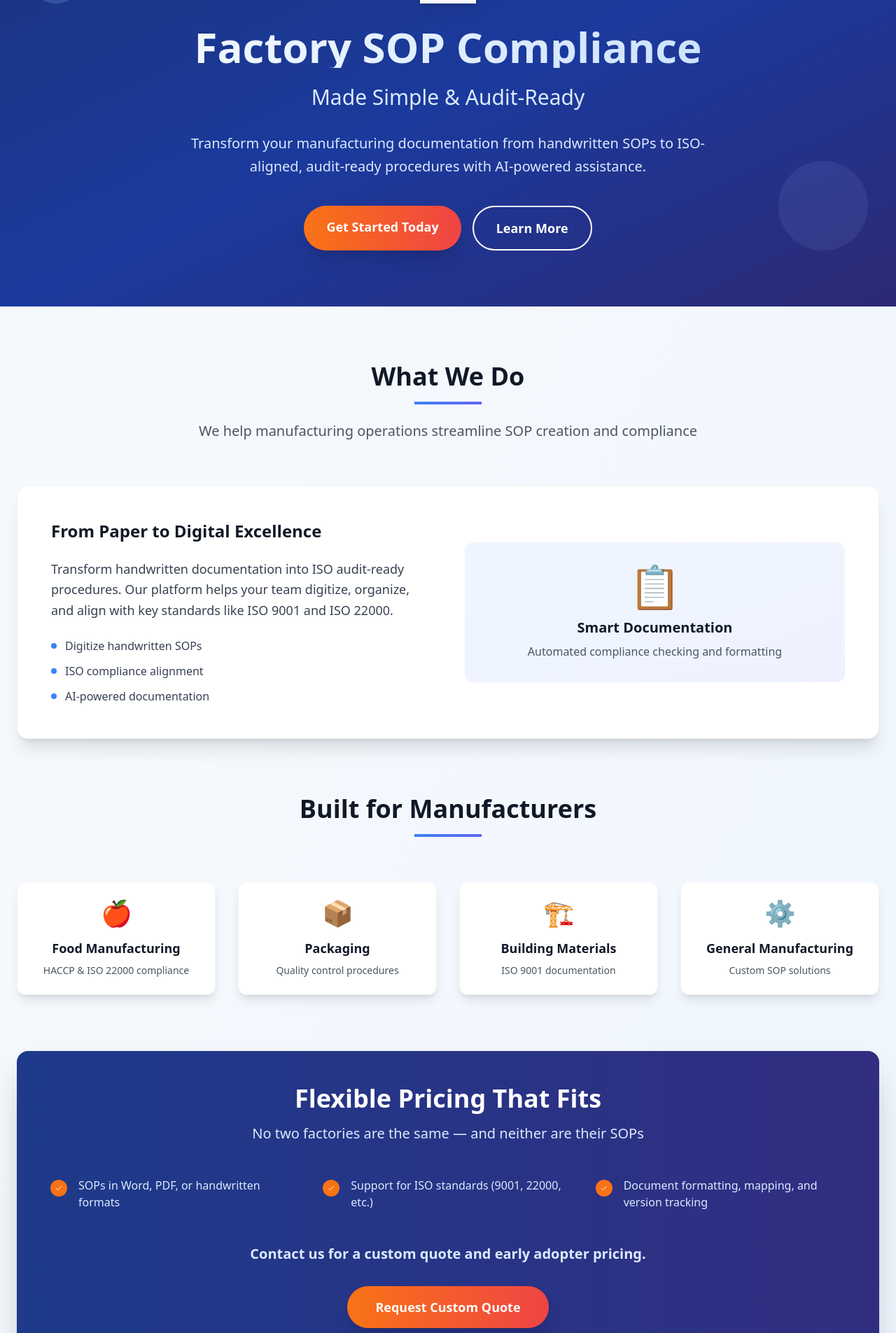
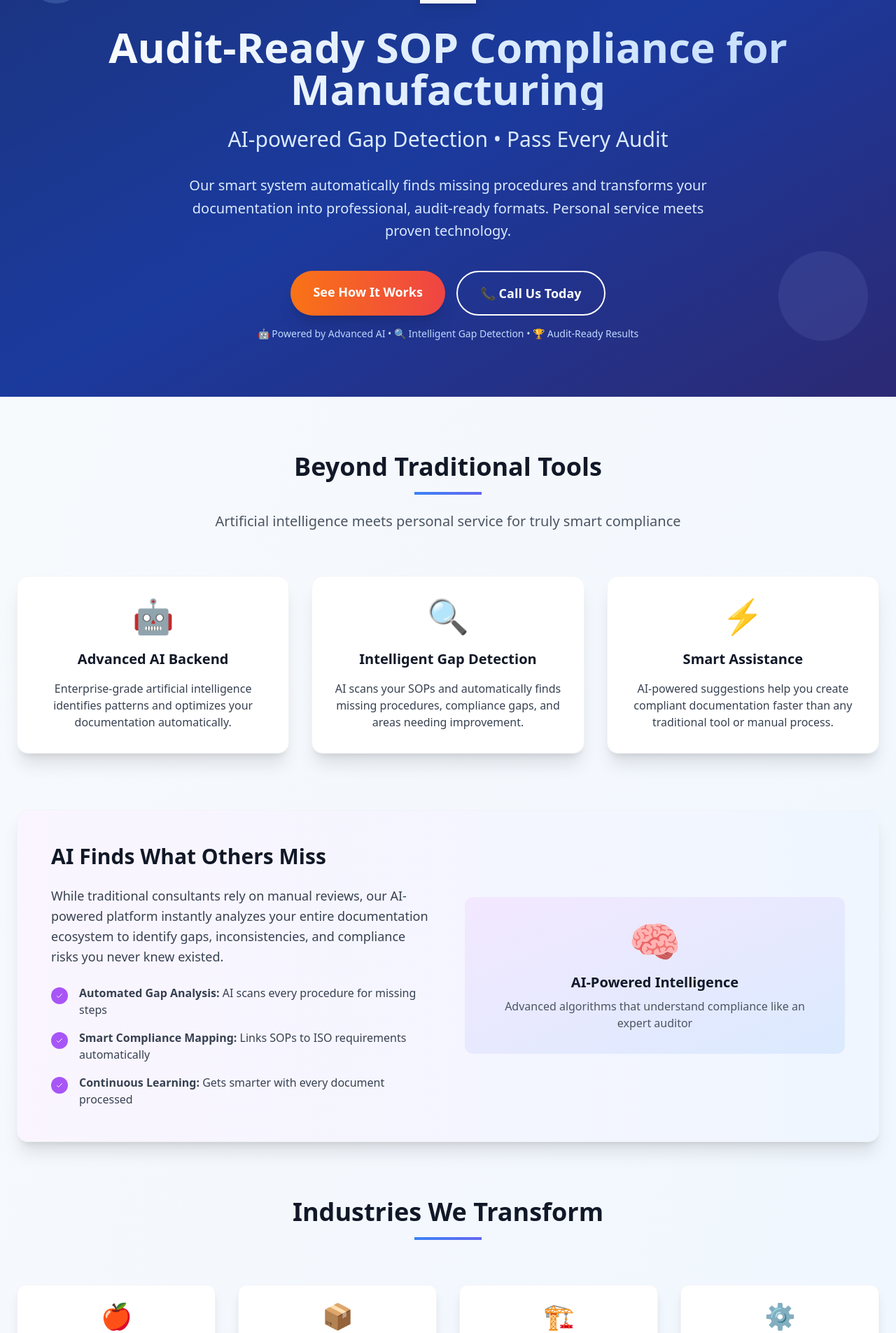
Before and after one commit to gayan415/auditsready, a Next.js app: page / in a window 1280 px wide. Shown: the part 155-2060 px from the top of the page at 70% size. Built offline with nearby package versions, Linux system fonts and the light colour scheme.

Commit message:
This looks good

```diff
--- a/pages/index.js
+++ b/pages/index.js
@@ -1,12 +1,60 @@
 
 import Head from 'next/head'
+import { useState } from 'react'
+
+// Phone Reveal Component
+function PhoneReveal({ buttonStyle, buttonText = "📞 Call Us", displayStyle = "" }) {
+  const [showPhone, setShowPhone] = useState(false);
+
+  const handleClick = () => {
+    setShowPhone(true);
+  };
+
+  if (showPhone) {
+    return (
+      <a
+        href="tel:+1-403-404-4643"
+        className={buttonStyle}
+      >
+        📞 +1 (403) 404-4643
+      </a>
+    );
+  }
+
+  return (
+    <button
+      onClick={handleClick}
+      className={buttonStyle}
+    >
+      {buttonText}
+    </button>
+  );
+}
+
+// Simple Phone Display Component for Footer
+function PhoneDisplay() {
+  const [showPhone, setShowPhone] = useState(false);
+
+  if (showPhone) {
+    return <span>📞 +1 (403) 404-4643</span>;
+  }
+
+  return (
+    <button
+      onClick={() => setShowPhone(true)}
+      className="underline hover:text-gray-100 transition-colors"
+    >
+      📞 Click for Phone
+    </button>
+  );
+}
 
 export default function Home() {
   return (
     <div className="bg-gradient-to-br from-slate-50 to-blue-50 min-h-screen">
       <Head>
-        <title>AuditsReady – Factory Compliance Made Simple</title>
-        <meta name="description" content="Get your manufacturing SOPs audit-ready with minimal effort. Flexible ISO-aligned documentation, AI-supported, and custom pricing." />
+        <title>AuditsReady – AI-Powered Factory Compliance</title>
+        <meta name="description" content="AI-powered SOP compliance platform with intelligent backend. Automatically finds gaps and transforms documentation with intelligent assistance." />
       </Head>
 
       {/* Hero Section */}
@@ -21,26 +69,30 @@ export default function Home() {
             />
           </div>
           <h1 className="text-5xl md:text-6xl font-bold mb-6 bg-gradient-to-r from-white to-blue-200 bg-clip-text text-transparent">
-            Factory SOP Compliance
+            Audit-Ready SOP Compliance for Manufacturing
           </h1>
           <h2 className="text-2xl md:text-3xl font-light mb-8 text-blue-100">
-            Made Simple & Audit-Ready
+            AI-powered Gap Detection • Pass Every Audit
           </h2>
           <p className="text-xl max-w-3xl mx-auto mb-10 text-blue-100 leading-relaxed">
-            Transform your manufacturing documentation from handwritten SOPs to ISO-aligned,
-            audit-ready procedures with AI-powered assistance.
+            Our smart system automatically finds missing procedures and transforms your documentation
+            into professional, audit-ready formats. Personal service meets proven technology.
           </p>
           <div className="flex flex-col sm:flex-row gap-4 justify-center">
             <a
               href="mailto:info@auditsready.com"
               className="inline-block bg-gradient-to-r from-orange-500 to-red-500 text-white px-8 py-4 rounded-full text-lg font-semibold shadow-xl hover:shadow-2xl transform hover:scale-105 transition-all duration-300"
             >
-              Get Started Today
+              See How It Works
             </a>
-            <button className="inline-block border-2 border-white text-white px-8 py-4 rounded-full text-lg font-semibold hover:bg-white hover:text-blue-900 transition-all duration-300">
-              Learn More
-            </button>
+            <PhoneReveal
+              buttonStyle="inline-block border-2 border-white text-white px-8 py-4 rounded-full text-lg font-semibold hover:bg-white hover:text-blue-900 transition-all duration-300"
+              buttonText="📞 Call Us Today"
+            />
           </div>
+          <p className="text-sm text-blue-200 mt-4">
+            🤖 Powered by Advanced AI • 🔍 Intelligent Gap Detection • 🏆 Audit-Ready Results
+          </p>
         </div>
         {/* Decorative Elements */}
         <div className="absolute top-20 left-10 w-20 h-20 bg-blue-300 rounded-full opacity-20 animate-pulse"></div>
@@ -48,48 +100,98 @@ export default function Home() {
       </header>
 
       <main className="max-w-7xl mx-auto py-20 px-6">
-        {/* What We Do Section */}
+        {/* AI-Powered Features Section */}
         <section className="mb-20">
           <div className="text-center mb-16">
             <h2 className="text-4xl font-bold text-gray-900 mb-4">
-              What We Do
+              Beyond Traditional Tools
             </h2>
             <div className="w-24 h-1 bg-gradient-to-r from-blue-500 to-indigo-500 mx-auto mb-6"></div>
             <p className="text-xl text-gray-600 max-w-3xl mx-auto">
-              We help manufacturing operations streamline SOP creation and compliance
+              Artificial intelligence meets personal service for truly smart compliance
             </p>
           </div>
 
-          <div className="bg-white rounded-2xl shadow-xl p-8 md:p-12 border border-gray-100">
+          <div className="grid md:grid-cols-3 gap-8 mb-12">
+            <div className="bg-white rounded-2xl shadow-xl p-8 border border-gray-100 text-center">
+              <div className="text-5xl mb-6">🤖</div>
+              <h3 className="text-xl font-semibold text-gray-900 mb-4">Advanced AI Backend</h3>
+              <p className="text-gray-700">
+                Enterprise-grade artificial intelligence identifies patterns
+                and optimizes your documentation automatically.
+              </p>
+            </div>
+
+            <div className="bg-white rounded-2xl shadow-xl p-8 border border-gray-100 text-center">
+              <div className="text-5xl mb-6">🔍</div>
+              <h3 className="text-xl font-semibold text-gray-900 mb-4">Intelligent Gap Detection</h3>
+              <p className="text-gray-700">
+                AI scans your SOPs and automatically finds missing procedures,
+                compliance gaps, and areas needing improvement.
+              </p>
+            </div>
+
+            <div className="bg-white rounded-2xl shadow-xl p-8 border border-gray-100 text-center">
+              <div className="text-5xl mb-6">⚡</div>
+              <h3 className="text-xl font-semibold text-gray-900 mb-4">Smart Assistance</h3>
+              <p className="text-gray-700">
+                AI-powered suggestions help you create compliant documentation
+                faster than any traditional tool or manual process.
+              </p>
+            </div>
+          </div>
+        </section>
+
+        {/* What We Do Section */}
+        <section className="mb-20">
+          <div className="bg-gradient-to-r from-purple-50 to-blue-50 rounded-2xl shadow-xl p-8 md:p-12 border border-gray-100">
             <div className="grid md:grid-cols-2 gap-12 items-center">
               <div>
-                <h3 className="text-2xl font-semibold text-gray-900 mb-6">
-                  From Paper to Digital Excellence
+                <h3 className="text-3xl font-bold text-gray-900 mb-6">
+                  AI Finds What Others Miss
                 </h3>
                 <p className="text-gray-700 text-lg leading-relaxed mb-6">
-                  Transform handwritten documentation into ISO audit-ready procedures.
-                  Our platform helps your team digitize, organize, and align with key
-                  standards like ISO 9001 and ISO 22000.
+                  While traditional consultants rely on manual reviews, our AI-powered platform
+                  instantly analyzes your entire documentation ecosystem to identify gaps,
+                  inconsistencies, and compliance risks you never knew existed.
                 </p>
-                <ul className="space-y-3">
-                  <li className="flex items-center text-gray-700">
-                    <div className="w-2 h-2 bg-blue-500 rounded-full mr-3"></div>
-                    Digitize handwritten SOPs
+                <ul className="space-y-4">
+                  <li className="flex items-start text-gray-700">
+                    <div className="w-6 h-6 bg-purple-500 rounded-full flex items-center justify-center mr-4 mt-1 flex-shrink-0">
+                      <svg className="w-3 h-3 text-white" fill="none" stroke="currentColor" viewBox="0 0 24 24">
+                        <path strokeLinecap="round" strokeLinejoin="round" strokeWidth={2} d="M5 13l4 4L19 7" />
+                      </svg>
+                    </div>
+                    <div>
+                      <strong>Automated Gap Analysis:</strong> AI scans every procedure for missing steps
+                    </div>
                   </li>
-                  <li className="flex items-center text-gray-700">
-                    <div className="w-2 h-2 bg-blue-500 rounded-full mr-3"></div>
-                    ISO compliance alignment
+                  <li className="flex items-start text-gray-700">
+                    <div className="w-6 h-6 bg-purple-500 rounded-full flex items-center justify-center mr-4 mt-1 flex-shrink-0">
+                      <svg className="w-3 h-3 text-white" fill="none" stroke="currentColor" viewBox="0 0 24 24">
+                        <path strokeLinecap="round" strokeLinejoin="round" strokeWidth={2} d="M5 13l4 4L19 7" />
+                      </svg>
+                    </div>
+                    <div>
+                      <strong>Smart Compliance Mapping:</strong> Links SOPs to ISO requirements automatically
+                    </div>
                   </li>
-                  <li className="flex items-center text-gray-700">
-                    <div className="w-2 h-2 bg-blue-500 rounded-full mr-3"></div>
-                    AI-powered documentation
+                  <li className="flex items-start text-gray-700">
+                    <div className="w-6 h-6 bg-purple-500 rounded-full flex items-center justify-center mr-4 mt-1 flex-shrink-0">
+                      <svg className="w-3 h-3 text-white" fill="none" stroke="currentColor" viewBox="0 0 24 24">
+                        <path strokeLinecap="round" strokeLinejoin="round" strokeWidth={2} d="M5 13l4 4L19 7" />
+                      </svg>
+                    </div>
+                    <div>
+                      <strong>Continuous Learning:</strong> Gets smarter with every document processed
+                    </div>
                   </li>
                 </ul>
               </div>
-              <div className="bg-gradient-to-br from-blue-50 to-indigo-50 rounded-xl p-8 text-center">
-                <div className="text-6xl mb-4">📋</div>
-                <h4 className="text-xl font-semibold text-gray-900 mb-2">Smart Documentation</h4>
-                <p className="text-gray-600">Automated compliance checking and formatting</p>
+              <div className="bg-gradient-to-br from-purple-100 to-blue-100 rounded-xl p-8 text-center">
+                <div className="text-6xl mb-4">🧠</div>
+                <h4 className="text-xl font-semibold text-gray-900 mb-2">AI-Powered Intelligence</h4>
+                <p className="text-gray-600">Advanced algorithms that understand compliance like an expert auditor</p>
               </div>
             </div>
           </div>
@@ -99,17 +201,17 @@ export default function Home() {
         <section className="mb-20">
           <div className="text-center mb-16">
             <h2 className="text-4xl font-bold text-gray-900 mb-4">
-              Built for Manufacturers
+              Industries We Transform
             </h2>
             <div className="w-24 h-1 bg-gradient-to-r from-blue-500 to-indigo-500 mx-auto mb-6"></div>
           </div>
 
           <div className="grid md:grid-cols-2 lg:grid-cols-4 gap-8">
             {[
-              { icon: "🍎", title: "Food Manufacturing", desc: "HACCP & ISO 22000 compliance" },
-              { icon: "📦", title: "Packaging", desc: "Quality control procedures" },
-              { icon: "🏗️", title: "Building Materials", desc: "ISO 9001 documentation" },
-              { icon: "⚙️", title: "General Manufacturing", desc: "Custom SOP solutions" }
+              { icon: "🍎", title: "Food Processing", desc: "HACCP gap analysis & AI-powered compliance" },
+              { icon: "📦", title: "Packaging", desc: "Smart quality control optimization" },
+              { icon: "🏗️", title: "Building Materials", desc: "Automated ISO 9001 mapping" },
+              { icon: "⚙️", title: "Manufacturing", desc: "Custom AI solutions for any process" }
             ].map((item, index) => (
               <div key={index} className="bg-white rounded-xl shadow-lg p-6 text-center hover:shadow-xl transform hover:scale-105 transition-all duration-300 border border-gray-100">
                 <div className="text-4xl mb-4">{item.icon}</div>
@@ -125,7 +227,7 @@ export default function Home() {
           <div className="bg-gradient-to-r from-blue-900 to-indigo-900 rounded-2xl shadow-2xl p-8 md:p-12 text-white">
             <div className="text-center mb-12">
               <h2 className="text-4xl font-bold mb-4">
-                Flexible Pricing That Fits
+                Early Adopter Pricing Available
               </h2>
               <p className="text-xl text-blue-100">
                 No two factories are the same — and neither are their SOPs
@@ -134,9 +236,9 @@ export default function Home() {
 
             <div className="grid md:grid-cols-3 gap-8 mb-12">
               {[
-                "SOPs in Word, PDF, or handwritten formats",
-                "Support for ISO standards (9001, 22000, etc.)",
-                "Document formatting, mapping, and version tracking"
+                "AI processes any format: Word, PDF, handwritten notes",
+                "Intelligent gap detection and compliance mapping",
+                "Personal consultation combined with AI insights"
               ].map((feature, index) => (
                 <div key={index} className="flex items-start">
                   <div className="w-6 h-6 bg-orange-500 rounded-full flex items-center justify-center mr-4 mt-1 flex-shrink-0">
@@ -151,14 +253,23 @@ export default function Home() {
 
             <div className="text-center">
               <p className="text-xl mb-8 text-blue-100">
-                <strong>Contact us for a custom quote and early adopter pricing.</strong>
+                <strong>See how AI transforms your compliance process — free demonstration included.</strong>
               </p>
-              <a
-                href="mailto:info@auditsready.com"
-                className="inline-block bg-gradient-to-r from-orange-500 to-red-500 text-white px-10 py-4 rounded-full text-lg font-semibold shadow-xl hover:shadow-2xl transform hover:scale-105 transition-all duration-300"
-              >
-                Request Custom Quote
-              </a>
+              <div className="flex flex-col sm:flex-row gap-4 justify-center">
+                <a
+                  href="mailto:info@auditsready.com"
+                  className="inline-block bg-gradient-to-r from-orange-500 to-red-500 text-white px-10 py-4 rounded-full text-lg font-semibold shadow-xl hover:shadow-2xl transform hover:scale-105 transition-all duration-300"
+                >
+                  🤖 Book AI Demo
+                </a>
+                <PhoneReveal
+                  buttonStyle="inline-block bg-white text-blue-900 px-10 py-4 rounded-full text-lg font-semibold shadow-xl hover:shadow-2xl transform hover:scale-105 transition-all duration-300"
+                  buttonText="📞 Speak to Experts"
+                />
+              </div>
+              <p className="text-sm text-blue-200 mt-4">
+                Free AI analysis • Same-day response • Personal consultation
+              </p>
             </div>
           </div>
         </section>
@@ -173,11 +284,17 @@ export default function Home() {
               className="h-12 w-auto mx-auto opacity-80"
             />
           </div>
+          <p className="text-lg mb-2">
+            🤖 AI-Powered SOP Compliance Experts
+          </p>
+          <p className="text-sm mb-4">
+            📧 info@auditsready.com • <PhoneDisplay />
+          </p>
           <p className="text-sm">
             &copy; 2025 AuditsReady. All rights reserved.
           </p>
           <p className="text-xs text-gray-500 mt-2">
-            Making factory compliance simple, one SOP at a time.
+            Where artificial intelligence meets manufacturing excellence.
           </p>
         </div>
       </footer>
```
